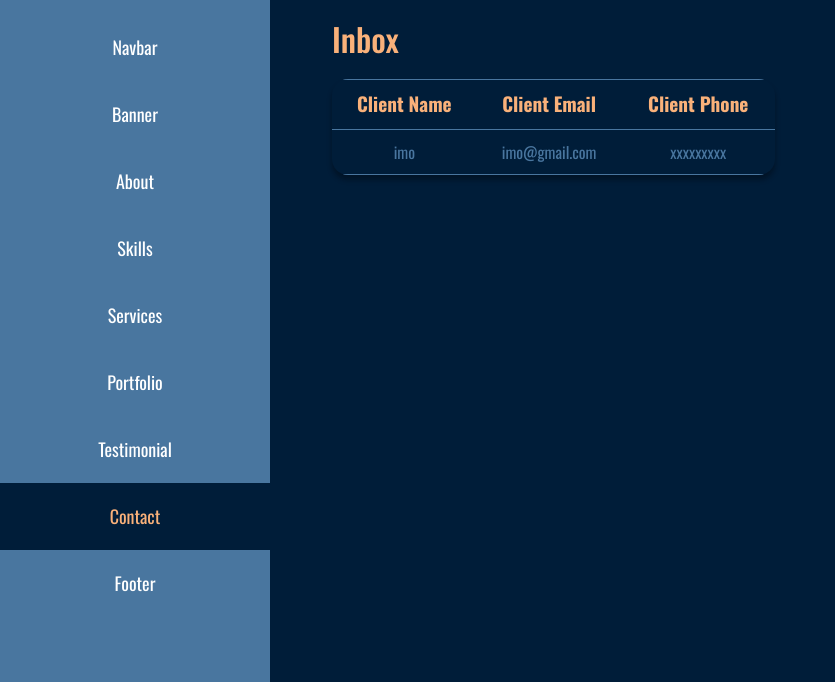
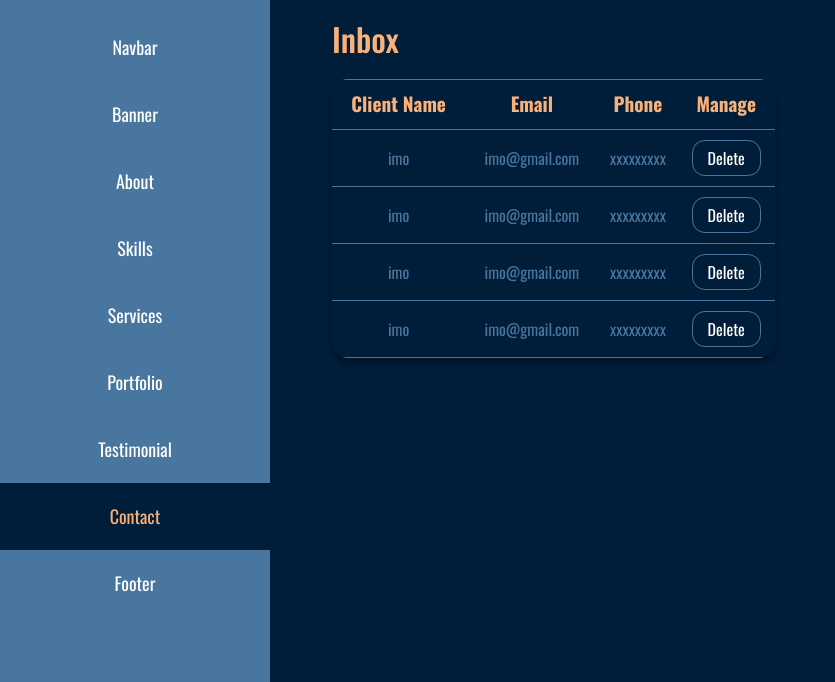
Before and after one commit to mdkawsardev/Personal-Portfolio, a plain HTML site: page dashboard/contact.html in a window 1280 px wide. Shown: the part 118-800 px from the top of the page, without its empty margins (0-835 px from the left). Drawn offline with nearby package versions, Linux system fonts and the light colour scheme.

Commit message:
modifing

```diff
--- a/css/custom-css/style.css
+++ b/css/custom-css/style.css
@@ -2774,4 +2774,15 @@ td {
     font-size: 1rem;
     color: var(--heading);
 }
+.editBtn {
+    text-decoration: none;
+    display: inline-block;
+    padding: 5px 15px;
+    border: 1px solid var(--heading);
+    color: var(--white);
+    border-radius: .8rem;
+    &:hover {
+        border-color: var(--link);
+    }
+}
 /*                                      !Portfolio page                                  */
--- a/dashboard/contact.html
+++ b/dashboard/contact.html
@@ -37,13 +37,33 @@
                 <table>
                     <tr>
                         <th>Client Name</th>
-                        <th>Client Email</th>
-                        <th>Client Phone</th>
+                        <th>Email</th>
+                        <th>Phone</th>
+                        <th>Manage</th>
                     </tr>
                     <tr>
                         <td>imo</td>
                         <td>imo@gmail.com</td>
                         <td>xxxxxxxxx</td>
+                        <td><a href="#" class="editBtn">Delete</a></td>
+                    </tr>
+                    <tr>
+                        <td>imo</td>
+                        <td>imo@gmail.com</td>
+                        <td>xxxxxxxxx</td>
+                        <td><a href="#" class="editBtn">Delete</a></td>
+                    </tr>
+                    <tr>
+                        <td>imo</td>
+                        <td>imo@gmail.com</td>
+                        <td>xxxxxxxxx</td>
+                        <td><a href="#" class="editBtn">Delete</a></td>
+                    </tr>
+                    <tr>
+                        <td>imo</td>
+                        <td>imo@gmail.com</td>
+                        <td>xxxxxxxxx</td>
+                        <td><a href="#" class="editBtn">Delete</a></td>
                     </tr>
                 </table>
             </div>
```
